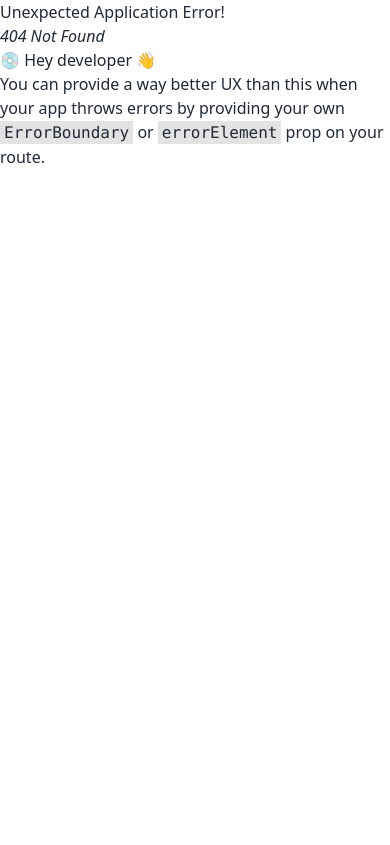
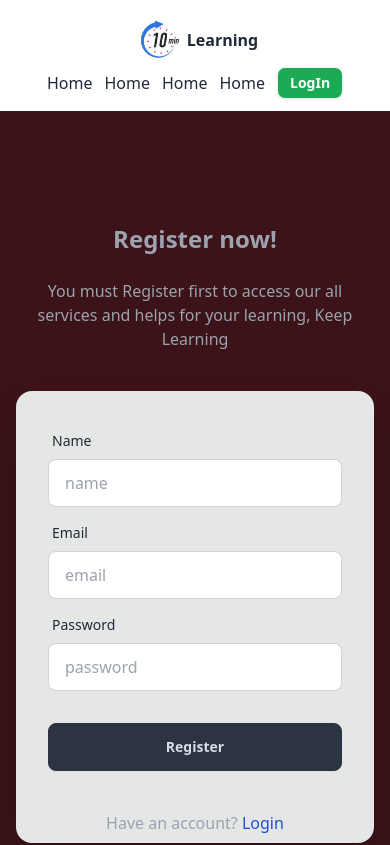
Before and after one commit to sadrisso/10mins-Learning-Client, a React (Vite) app: page /register in a window 390 px wide. Before the commit this address had no page. Shown: the top 845 px of the page. Built offline with nearby package versions, Linux system fonts and the light colour scheme.

Commit message:
created login register page and banner with mobile responsive

```diff
--- a/index.html
+++ b/index.html
@@ -2,9 +2,9 @@
 <html lang="en" data-theme="light">
   <head>
     <meta charset="UTF-8" />
-    <link rel="icon" type="image/svg+xml" href="/vite.svg" />
+    <link rel="icon" type="image/svg+xml" href="/img/10minLogo.jpg" class="rounded-full" />
     <meta name="viewport" content="width=device-width, initial-scale=1.0" />
-    <title>Vite + React</title>
+    <title>Learning</title>
   </head>
   <body>
     <div id="root"></div>
--- /dev/null
+++ b/src/components/Banner.jsx
@@ -0,0 +1,11 @@
+import React from 'react';
+
+const Banner = () => {
+    return (
+        <div className='bg-banner-2 bg-no-repeat bg-cover bg-center h-[880px] flex justify-center items-center'>
+
+        </div>
+    );
+};
+
+export default Banner;
--- a/src/main/Navbar.jsx
+++ b/src/main/Navbar.jsx
@@ -13,12 +13,12 @@ const Navbar = () => {
             </div>
 
             <div>
-                <ul className="flex flex-col md:flex-row gap-5 items-center">
+                <ul className="flex gap-3 md:gap-5 items-center">
                     <Link to="/"><li>Home</li></Link>
                     <Link to="/"><li>Home</li></Link>
                     <Link to="/"><li>Home</li></Link>
                     <Link to="/"><li>Home</li></Link>
-                    <button className="btn">LogIn</button>
+                    <Link to="/login"><button className="btn btn-sm md:btn-md bg-[#1CAB55] text-white">LogIn</button></Link>
                 </ul>
             </div>
         </div>
@@ -26,3 +26,5 @@ const Navbar = () => {
 };
 
 export default Navbar;
+
+// #12121A
--- a/src/pages/Home.jsx
+++ b/src/pages/Home.jsx
@@ -1,9 +1,10 @@
 import React from 'react';
+import Banner from '../components/Banner';
 
 const Home = () => {
     return (
         <div>
-            home
+            <Banner />
         </div>
     );
 };
--- /dev/null
+++ b/src/pages/Login.jsx
@@ -0,0 +1,44 @@
+import { Link } from "react-router-dom";
+
+
+const Login = () => {
+    return (
+        <div>
+            <div className="hero bg-[#112047] min-h-screen text-gray-400">
+                <div className="hero-content flex-col lg:flex-row-reverse py-20 md:py-0">
+                    <div className="text-center lg:text-left">
+                        <h1 className="text-2xl md:text-5xl font-bold">Login now!</h1>
+                        <p className="py-6">
+                            You must login first to access our all services and helps for your learning, Keep Learning
+                        </p>
+                    </div>
+                    <div className="card bg-base-200 w-full max-w-sm shrink-0 shadow-2xl">
+                        <form className="card-body">
+                            <div className="form-control">
+                                <label className="label">
+                                    <span className="label-text">Email</span>
+                                </label>
+                                <input type="email" placeholder="email" className="input input-bordered" required />
+                            </div>
+                            <div className="form-control">
+                                <label className="label">
+                                    <span className="label-text">Password</span>
+                                </label>
+                                <input type="password" placeholder="password" className="input input-bordered" required />
+                                <label className="label">
+                                    <a href="#" className="label-text-alt link link-hover">Forgot password?</a>
+                                </label>
+                            </div>
+                            <div className="form-control mt-6">
+                                <button className="btn btn-neutral">Login</button>
+                            </div>
+                        </form>
+                        <p className="p-2 text-center">New here? <Link to="/register"><span className="text-blue-700">Register</span></Link></p>
+                    </div>
+                </div>
+            </div>
+        </div>
+    );
+};
+
+export default Login;
--- /dev/null
+++ b/src/pages/Register.jsx
@@ -0,0 +1,47 @@
+import React from 'react';
+import { Link } from 'react-router-dom';
+
+const Register = () => {
+    return (
+        <div>
+            <div className="hero bg-[#3B1318] min-h-screen text-gray-400">
+                <div className="hero-content flex-col lg:flex-row-reverse py-20 md:py-2">
+                    <div className="text-center lg:text-left">
+                        <h1 className="text-2xl md:text-5xl font-bold">Register now!</h1>
+                        <p className="py-6">
+                            You must Register first to access our all services and helps for your learning, Keep Learning
+                        </p>
+                    </div>
+                    <div className="card bg-base-300 w-full max-w-sm shrink-0 shadow-2xl">
+                        <form className="card-body">
+                            <div className="form-control">
+                                <label className="label">
+                                    <span className="label-text">Name</span>
+                                </label>
+                                <input type="text" placeholder="name" className="input input-bordered" required />
+                            </div>
+                            <div className="form-control">
+                                <label className="label">
+                                    <span className="label-text">Email</span>
+                                </label>
+                                <input type="email" placeholder="email" className="input input-bordered" required />
+                            </div>
+                            <div className="form-control">
+                                <label className="label">
+                                    <span className="label-text">Password</span>
+                                </label>
+                                <input type="password" placeholder="password" className="input input-bordered" required />
+                            </div>
+                            <div className="form-control mt-6">
+                                <button className="btn btn-neutral">Register</button>
+                            </div>
+                        </form>
+                        <p className='text-center p-2'>Have an account? <Link to="/login"><span className="text-blue-700">Login</span></Link></p>
+                    </div>
+                </div>
+            </div>
+        </div>
+    );
+};
+
+export default Register;
--- a/tailwind.config.js
+++ b/tailwind.config.js
@@ -6,7 +6,13 @@ export default {
     "./src/**/*.{js,ts,jsx,tsx}",
   ],
   theme: {
-    extend: {},
+    extend: {
+      backgroundImage: {
+        'banner': "url('https://i.ibb.co.com/YN1kNjZ/banner.webp')",
+        'banner-1': "url('https://i.ibb.co.com/YXxJ5hC/banner-1.jpg')",
+        'banner-2': "url('https://i.ibb.co.com/BCHQ66M/banner-2.png')",
+      }
+    },
   },
   plugins: [require('daisyui'),],
 }
```
Also changed, not shown: src/routes/Router.jsx (+10 -0 lines), public/img/banner-1.jpg (added).
